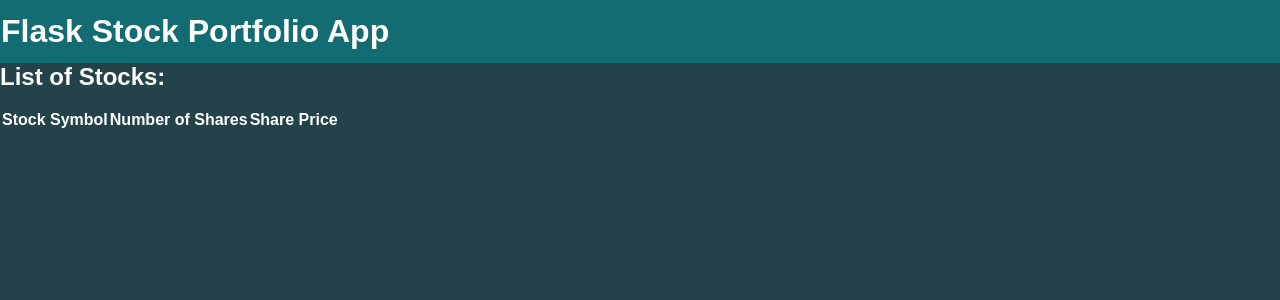
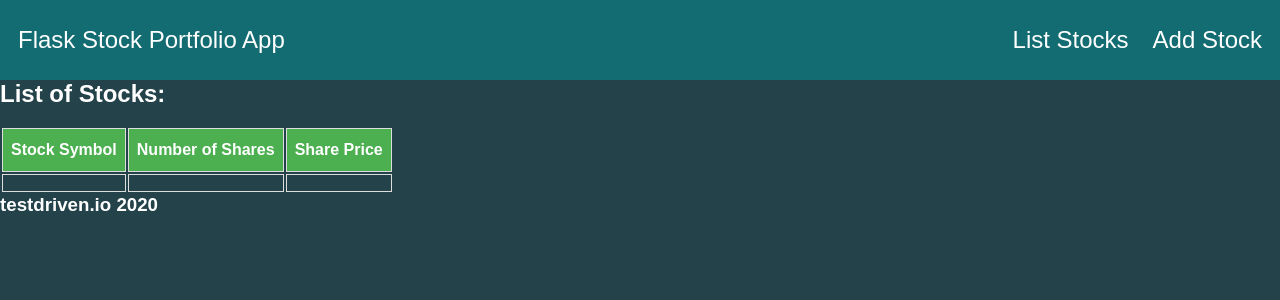
Before and after one commit to mrcartoonster/testdrivenflask, a Flask app: page /stocks in a window 1280 px wide. Shown: the top 300 px of the page. Run offline with Flask 2, Linux system fonts and the light colour scheme; lists and menus that the app fills with data are empty.

Commit message:
📦 NEW: TES-1 #time 30m #comment adding flash #in

```diff
--- a/app.py
+++ b/app.py
@@ -1,5 +1,13 @@
 # -*- coding: utf-8 -*-
-from flask import Flask, redirect, render_template, request, session, url_for
+from flask import (
+    Flask,
+    flash,
+    redirect,
+    render_template,
+    request,
+    session,
+    url_for,
+)
 
 app = Flask(__name__)
 
@@ -18,6 +26,9 @@ def add_stock():
         session["stock_symbol"] = request.form["stock_symbol"]
         session["number_of_shares"] = request.form["number_of_shares"]
         session["purchase_price"] = request.form["purchase_price"]
+
+        flash(f"Added a new stock ({request.form['stock_symbol']})!")
+
         return redirect((url_for("list_stocks")))
 
     return render_template("add_stock.html")
--- /dev/null
+++ b/static/css/stocks_style.css
@@ -0,0 +1,25 @@
+/* Stock List Styling
+ ********************/
+table {
+  table-layout: fixed;
+}
+
+td, th {
+  border: 1px solid #ddd;
+  padding: 8px;
+  overflow: hidden;
+}
+
+th {
+  padding-top: 12px;
+  padding-bottom: 12px;
+  text-align: left;
+  background-color: #4CAF50;
+  color: white;
+}
+
+table a {
+  text-decoration: underline;
+  color: white;
+  font-weight: 900;
+}
--- a/templates/add_stock.html
+++ b/templates/add_stock.html
@@ -1,5 +1,9 @@
 {% extends "base.html" %}
 
+{% block styling %}
+  <link rel="stylesheet" href="{{ url_for('static',
+             filename='add_stock_style.css') }}">
+{% endblock %}
 {% block content %}
   <h2>Add a Stock:</h2>
   <form method="post">
@@ -15,4 +19,4 @@
     <br>
     <input type="submit">
   </form>
-  {% endblock %}
+{% endblock %}
--- a/templates/base.html
+++ b/templates/base.html
@@ -6,23 +6,43 @@
     <title>Flask Stock Portfolio App</title>
     <!--Local CSS file for styling the application-->
     <link rel="stylesheet" href="{{ url_for('static',
-                                    filename='css/base_style.css') }}">
+                                       filename='css/base_style.css') }}">
     <!--Place favicon.png here!-->
     <link rel="shortcut icon" href="{{ url_for('static',
-               filename='img/favicon.png') }}">
+                                     filename='img/favicon.png') }}">
     <!--Additional styling-->
     {% block styling %}
     {% endblock %}
   </head>
   <body>
     <header>
-      <h1>Flask Stock Portfolio App</h1>
+      <header>
+        <nav class="nav">
+          <ul class="nav-list">
+            <li class="nav-item"><a class="nav-link" href="{{ url_for('index') }}">Flask Stock Portfolio App</a></li>
+          </ul>
+          <ul class="nav-list">
+            <li class="nav-item"><a class="nav-link" href="{{ url_for('list_stocks') }}">List Stocks</a></li>
+            <li class="nav-item"><a class="nav-link" href="{{ url_for('add_stock') }}">Add Stock</a></li>
+          </ul>
+        </nav>
+      </header>
     </header>
 
+    <!--flash messages-->
+    {% for message in get_flashed_messages() %}
+      <div class="flash-message">
+        <p>{{ message }}</p>
+        <span onclick="this.parentElement.style.opacity=0;">&times;</span>
+      </div>
+    {% endfor %}
     <div>
       <! -- child template -->
       {% block content %}
       {% endblock %}
     </div>
+    <footer>
+      <h3>testdriven.io 2020</h3>
+    </footer>
   </body>
 </html>
--- a/templates/stocks.html
+++ b/templates/stocks.html
@@ -1,4 +1,9 @@
 {% extends "base.html" %}
+
+{% block styling %}
+  <link rel="stylesheet" href="{{ url_for('static',
+  filename='css/stocks_style.css') }}">
+{% endblock styling %}
 
 {% block content %}
   <h2>List of Stocks:</h2>
```
Also changed, not shown: static/css/add_stock_style.css (added, +35 -0 lines).
